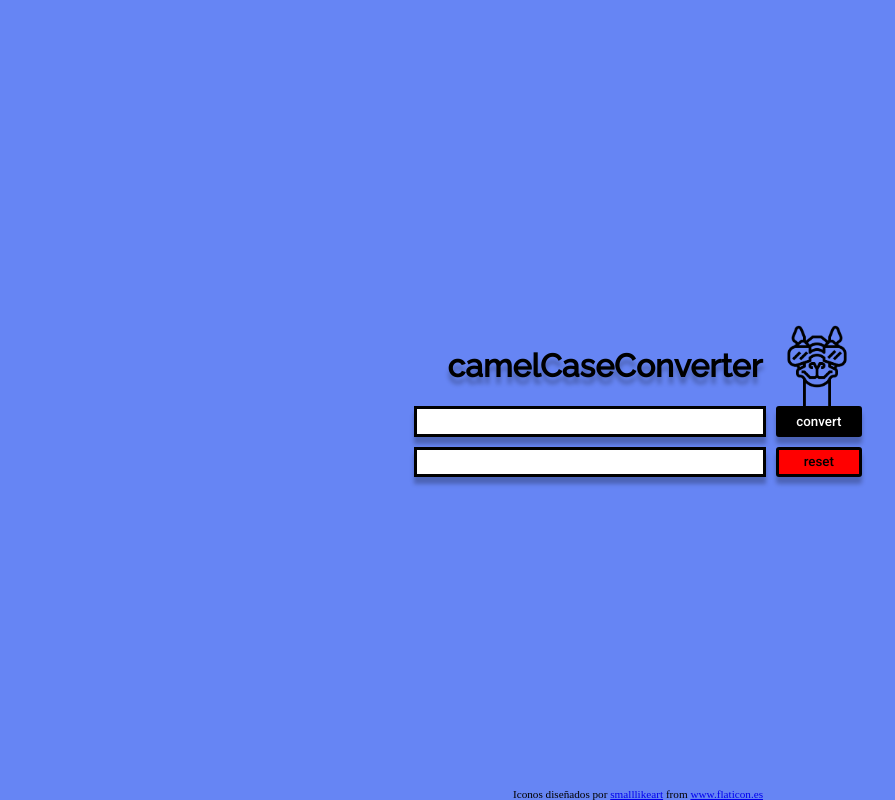
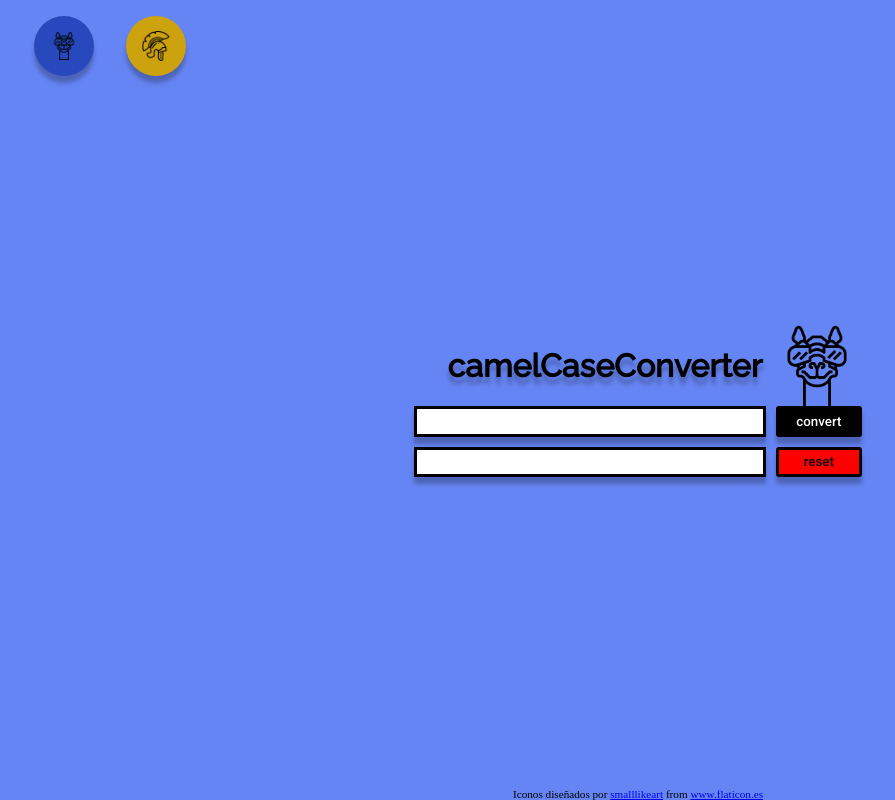
Before and after one commit to VZAlvaro23/camelCaseConverter, a website: page index.html in a window 1280 px wide. Shown: the whole page, without its empty margins (2-897 px from the left). Drawn offline with Linux system fonts and the light colour scheme.

Commit message:
Version 3.0

```diff
--- a/index.html
+++ b/index.html
@@ -13,6 +13,10 @@
     <link href="https://fonts.googleapis.com/css2?family=Roboto:wght@500&display=swap" rel="stylesheet">
 
 <body>
+    <nav id  = "nav" class = "nav">
+        <a href = "https://vzalvaro23.github.io/camelCaseConverter/"><div class = "banco-button" id = "banco-button"><img src = "images/camel-small.png" alt = "Roman numeral converter" ></div></a>
+        <a href = "https://vzalvaro23.github.io/roman-numeral-converter/"><div class = "camel-button" id = "camel-button"><img src = "images/casco-romano.png" alt = "Camel case converter" ></div></a>
+    </nav>
     <div class="container" id="container">
         <div id="titleImage">
             <h1 id="title" class="titleImage">camelCaseConverter</h1>
--- a/styles/style.css
+++ b/styles/style.css
@@ -89,6 +89,37 @@ div:nth-child(4) {
     background-color: #D0FFD5;
 }
 
+.nav {
+    display: flex;
+    flex-direction: row;
+    position: absolute;
+    top: 0;
+    left: 20px;
+}
+
+nav div {
+    margin: 1em;
+    width: 60px;
+    height: 60px;
+    border-radius: 30px;
+    box-shadow: 0 7px 4px rgba(0, 0, 0, 0.25);
+    display: flex;
+    justify-content: center;
+    align-items: center;
+}
+
+nav div img {
+    width: 50%;
+    margin: 0;
+}
+
+.camel-button {
+    background-color: #CCA20E;
+}
+
+.banco-button {
+    background-color: #2849BD;
+}
 
 @media only screen and (max-width: 450px) {
 
```
Also changed, not shown: images/camel-small.png (added), images/casco-romano.png (added).
